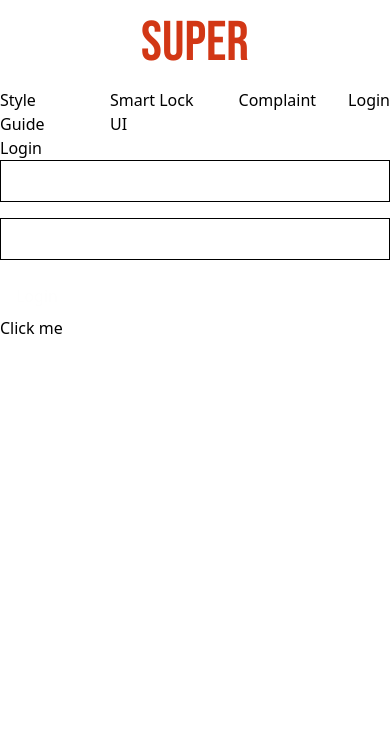
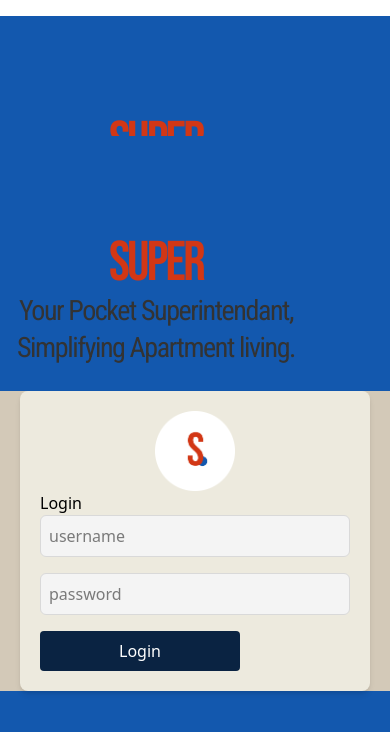
Before and after one commit to seancampbell3161/DSD-app, a React (Vite) app in the folder super_gui/: page /login in a window 390 px wide. Shown: the top 732 px of the page. Built offline with nearby package versions, Linux system fonts and the light colour scheme.

Commit message:
desktop styles, logout function

```diff
--- a/super_gui/src/App.tsx
+++ b/super_gui/src/App.tsx
@@ -8,6 +8,8 @@ import { Login } from "./pages/login";
 
 const App = () => {
   return (
+    <>
+      <Login />
       <BrowserRouter>
         <Header />
         <nav className="flex justify-center gap-8">
@@ -24,6 +26,7 @@ const App = () => {
           <Route path="/login" element={<Login />} />
         </Routes>
       </BrowserRouter>
+    </>
   );
 };
 
--- a/super_gui/src/components/Header.tsx
+++ b/super_gui/src/components/Header.tsx
@@ -1,9 +1,11 @@
 import React from "react";
+import { Logout } from "./Logout";
 
 const Header = () => {
   return (
-    <header className="my-4 text-center">
-      <h1 className="font-[Bebas_Neue] text-6xl text-[#D23715]">super</h1>
+    <header className="my-4 text-center flex flex-row">
+      <h1 className="font-[Bebas_Neue] text-6xl text-[#D23715] w-full">super</h1>
+      <Logout />
     </header>
   );
 };
--- a/super_gui/src/components/LoginForm.tsx
+++ b/super_gui/src/components/LoginForm.tsx
@@ -0,0 +1,64 @@
+import { useState } from "react";
+import api from "../api/api";
+
+export const LoginForm = () => {
+  const [credentials, setCredentials] = useState({
+    username: '',
+    password: ''
+  });
+  const [error, setError] = useState('');
+
+  const handleChange = (e: React.ChangeEvent<HTMLInputElement>) => {
+    setCredentials({
+      ...credentials,
+      [e.target.name]: e.target.value
+    });
+  };
+
+  const handleSubmit = async (e: React.FormEvent<HTMLFormElement>) => {
+    e.preventDefault();
+
+    try {
+      const response = await api.post('/auth/login', credentials)
+      const { access_token } = response.data;
+      console.log(access_token);
+      localStorage.setItem('access_token', access_token);
+
+    } catch (error) {
+      console.error(error);
+      setError('Login failed. Please check your credentials and try again.');
+    }
+  };
+
+  return (
+    <div className="bg-beige h-[300px] rounded-lg p-5 shadow-md">
+      <img className="w-20 h-20 mx-auto" src="/assets/icons/super-s.png" alt="super-s" />
+      <h1>Login</h1>
+      <form onSubmit={handleSubmit} className="space-y-4 relative">
+        <input
+          type="text"
+          name="username"
+          placeholder="username"
+          value={credentials.username}
+          onChange={handleChange}
+          className="border border-grey-400 bg-grey-100 rounded-md p-2 w-full"
+        />
+        <input
+          type="text"
+          name="password"
+          placeholder="password"
+          value={credentials.password}
+          onChange={handleChange}
+          className="border border-grey-400 bg-grey-100 rounded-md p-2 w-full"
+        />
+        <button
+          type="submit"
+          className="bg-blue text-white py-2 px-4 w-[200px] mx-auto rounded relative bottom-0"
+        >
+          Login
+        </button>
+        {error && <p className="text-red-500">{error}</p>}
+      </form>
+    </div>
+  )
+}
--- /dev/null
+++ b/super_gui/src/components/Logout.tsx
@@ -0,0 +1,17 @@
+import { useNavigate } from "react-router-dom";
+
+export const Logout = () => {
+  const navigate = useNavigate();
+
+  const handleLogout = () => {
+    localStorage.removeItem('access_token');
+    navigate('/login');
+  }
+  return (
+    <div>
+      <button onClick={handleLogout}>
+        Logout
+      </button>
+    </div>
+  )
+}
--- a/super_gui/src/index.css
+++ b/super_gui/src/index.css
@@ -27,8 +27,6 @@
   --text-xl : 21px;
   --text-lg : 14px;
 
-  --tracking-1: -8%;
-  --tracking-2: -4%;
 }
 
 @font-face {
--- a/super_gui/src/pages/login.tsx
+++ b/super_gui/src/pages/login.tsx
@@ -1,72 +1,21 @@
-import { useState } from "react";
-import TestEndpoint from "../components/TestEndpoint";
+import { LoginForm } from "../components/LoginForm"
 
-import api from "../api/api"
 
 export const Login = () => {
-  const [credentials, setCredentials] = useState({
-    username: '',
-    password: ''
-  });
-  const [error, setError] = useState('');
-
-  const handleChange = (e: React.ChangeEvent<HTMLInputElement>) => {
-    setCredentials({
-      ...credentials,
-      [e.target.name]: e.target.value
-    });
-  };
-
-  const handleClick = async() => {
-    await api.get('/doors/1/status')
-  }
-
-  const handleSubmit = async (e: React.FormEvent<HTMLFormElement>) => {
-    e.preventDefault();
-
-    try {
-      const response = await api.post('/auth/login', credentials)
-      const { access_token } = response.data;
-      console.log(access_token);
-      localStorage.setItem('access_token', access_token);
-
-    } catch (error) {
-      console.error(error);
-      setError('Login failed. Please check your credentials and try again.');
-    }
-  };
-
   return (
-    <div>
-      <h2>Login</h2>
-      {/* <pre>{JSON.stringify(credentials, null, 2)}</pre> */}
-      <form onSubmit={handleSubmit} className="space-y-4">
-        <input
-          type="text"
-          name="username"
-          value={credentials.username}
-          onChange={handleChange}
-          className="border border-gray-700 p-2 w-full"
-        />
-        <input
-          type="password"
-          name="password"
-          value={credentials.password}
-          onChange={handleChange}
-          className="border border-gray-700 p-2 w-full"
-        />
-        <button
-          type="submit"
-          className="bg-blue-500 text-white py-2 px-4 rounded"
-        >
-          Login
-        </button>
-        {error && <p className="text-red-500">{error}</p>}
-      </form>
-      {/* <TestEndpoint /> */}
-      <button onClick={handleClick}>
-        Click me
-      </button>
-    </div>
+    <section className="absolute md:hidden h-lvh z-20 md:flex md:flex-row bg-accentBlue md:bg-white">
+      <div className="hero w-4/5 text-center md:border-charcoal md:border-r-10">
+        <div className="hero-text pt-[100px]">
+          <h1 className="font-[Bebas_Neue] text-6xl text-red tracking-tighter my-auto">Super</h1>
+          <h2 className="font-header mobile-subheader font-normal text-charcoal text-2xl pb-6 tracking-tighter">Your Pocket Superintendant, Simplifying Apartment living.</h2>
+        </div>
+        <div className="hidden md:grid md:h-[800px] md:w-[800px] overflow-hidden md:mx-auto">
+          <img className="object-cover object-top" src="/assets/images/freepik__background__40241 1.webp" />
+        </div>
+      </div>
+      <div className="bg-brown grid content-center px-5">
+        <LoginForm />
+      </div>
+    </section>
   )
 }
```
Also changed, not shown: super_gui/public/assets/icons/super-s.png (added), super_gui/public/assets/images/freepik__background__40241 1.webp (added). Lines whose indentation alone changed are shown as unchanged.
